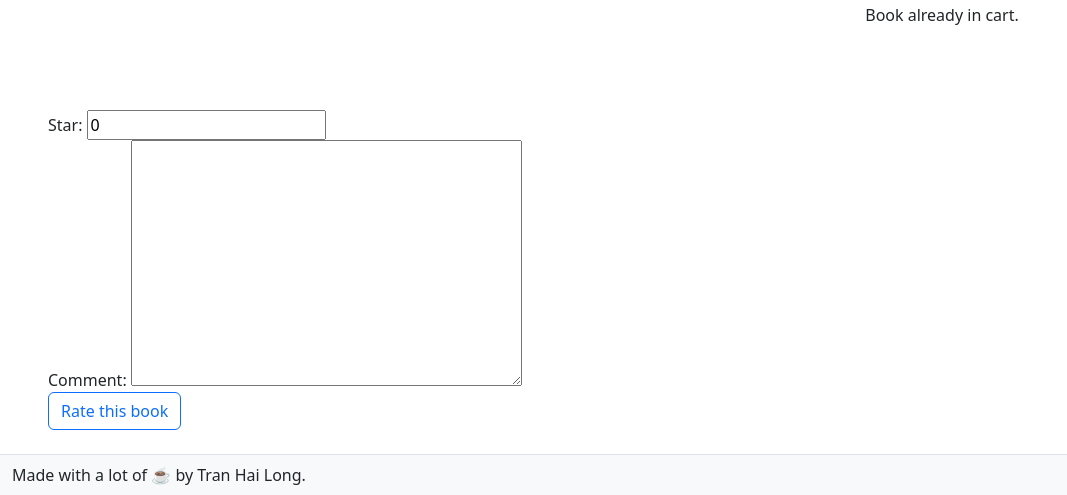
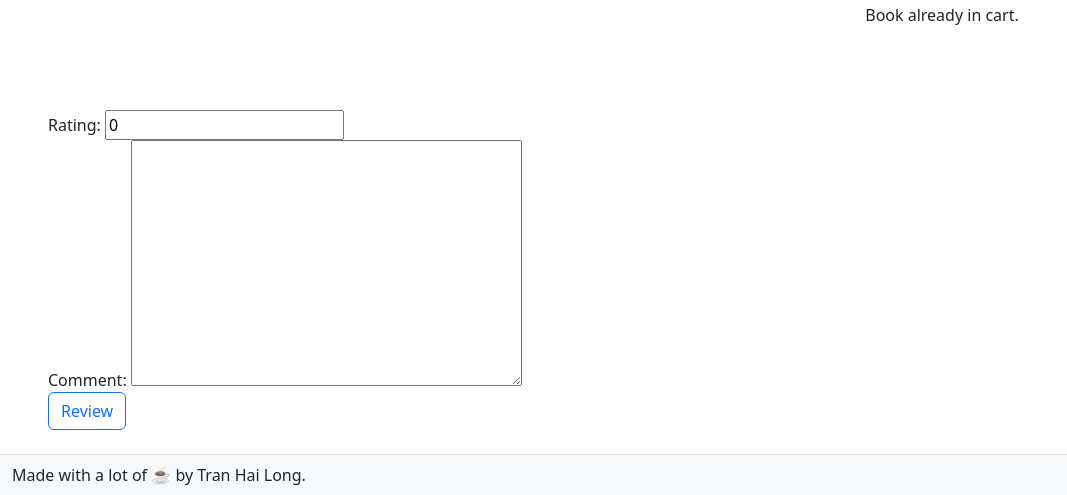
Before and after one commit to tran-hai-long/book_website_demo, a Django app: page /books/book/1 in a window 1280 px wide. Shown: the part 593-1088 px from the top of the page, without its empty margins (0-1067 px from the left). Run offline with Django 4.2, Linux system fonts and the light colour scheme; a user stored in the database is signed in; tables that the repository leaves empty hold one stand-in row (values such as "Sample post"); grey boxes marked "Sample" are stand-in pictures.

Commit message:
Rename Rating class to Review

```diff
--- a/book/admin.py
+++ b/book/admin.py
@@ -1,10 +1,10 @@
 from django.contrib import admin
 
-from .models import Book, ShoppingCart, BookInCart, Rating
+from .models import Book, ShoppingCart, BookInCart, Review
 
 # Register your models here.
 
 admin.site.register(Book)
 admin.site.register(ShoppingCart)
 admin.site.register(BookInCart)
-admin.site.register(Rating)
+admin.site.register(Review)
--- a/book/forms.py
+++ b/book/forms.py
@@ -1,13 +1,13 @@
 from django.forms import Form, CharField, TextInput, ModelForm
 
-from book.models import Rating
+from book.models import Review
 
 
 class BookSearchForm(Form):
     title = CharField(max_length=99, widget=TextInput(attrs={"class": "form-control"}), label="")
 
 
-class RatingForm(ModelForm):
+class ReviewForm(ModelForm):
     class Meta:
-        model = Rating
-        fields = ("star", "comment")
+        model = Review
+        fields = ("rating", "comment")
--- a/book/models.py
+++ b/book/models.py
@@ -49,11 +49,11 @@ class BookInCart(models.Model):
         return f"book {self.book} in cart {self.cart}."
 
 
-class Rating(models.Model):
+class Review(models.Model):
     user = models.ForeignKey(User, on_delete=models.CASCADE)
     book = models.ForeignKey(Book, on_delete=models.CASCADE)
-    star = models.PositiveSmallIntegerField(default=0, validators=[MinValueValidator(0), MaxValueValidator(5)])
+    rating = models.PositiveSmallIntegerField(default=0, validators=[MinValueValidator(0), MaxValueValidator(5)])
     comment = models.TextField(null=True, blank=True)
 
     def __str__(self):
-        return f"User {self.user.username} rated {self.star}-star for book {self.book.pk} - {self.book.title}"
+        return f"User {self.user.username} rated {self.rating}-star for book {self.book.pk} - {self.book.title}"
--- a/book/templates/book/book_detail.html
+++ b/book/templates/book/book_detail.html
@@ -33,10 +33,10 @@
                 {% endif %}
             </section>
             {% if user.is_authenticated %}
-                <form method="post" action="{% url 'rate_book' book.pk %}">
+                <form method="post" action="{% url 'review_book' book.pk %}">
                     {% csrf_token %}
-                    {{ rating_form.as_div }}
-                    <button class="btn btn-outline-primary">Rate this book</button>
+                    {{ review_form.as_div }}
+                    <button class="btn btn-outline-primary">Review</button>
                 </form>
             {% endif %}
         </section>
--- a/book/urls.py
+++ b/book/urls.py
@@ -9,5 +9,5 @@ urlpatterns = [
     path("add-to-cart/<int:pk>", views.add_to_cart, name="add_book_to_cart"),
     path("remove-from-cart/<int:pk>", views.remove_from_cart, name="remove_from_cart"),
     path("shopping-cart/", views.ShoppingCartView.as_view(), name="shopping_cart"),
-    path("book/rate/<int:pk>", views.rate_book, name="rate_book"),
+    path("book/review/<int:pk>", views.review_book, name="rate_book"),
 ]
--- a/book/views.py
+++ b/book/views.py
@@ -4,8 +4,8 @@ from django.urls import reverse
 from django.utils.decorators import method_decorator
 from django.views.generic import ListView, DetailView
 
-from book.forms import BookSearchForm, RatingForm
-from book.models import Book, ShoppingCart, BookInCart, Rating
+from book.forms import BookSearchForm, ReviewForm
+from book.models import Book, ShoppingCart, BookInCart, Review
 
 
 class BookListView(ListView):
@@ -29,7 +29,7 @@ class BookDetailView(DetailView):
             context["books_in_cart"] = BookInCart.objects.filter(
                 cart_id=ShoppingCart.objects.get(user_id=self.request.user.pk), book_id=self.object.pk
             )
-        context["rating_form"] = RatingForm()
+        context["review_form"] = ReviewForm()
         return context
 
 
@@ -74,12 +74,15 @@ def remove_from_cart(request, pk):
     return HttpResponseRedirect(reverse("shopping_cart"))
 
 
-def rate_book(request, pk):
-    form = RatingForm(request.POST)
+def review_book(request, pk):
+    form = ReviewForm(request.POST)
     if form.is_valid():
-        Rating.objects.create(
-            user_id=request.user.pk, book_id=pk, star=form.cleaned_data["star"], comment=form.cleaned_data["comment"]
+        Review.objects.create(
+            user_id=request.user.pk,
+            book_id=pk,
+            rating=form.cleaned_data["rating"],
+            comment=form.cleaned_data["comment"],
         )
     else:
-        return HttpResponse("Error when rating this book.")
+        return HttpResponse("Error when trying to review this book.")
     return HttpResponseRedirect(reverse("book_detail", args=[pk]))
```
Also changed, not shown: book/migrations/0004_rename_rating_review_rename_star_review_rating.py (added).
